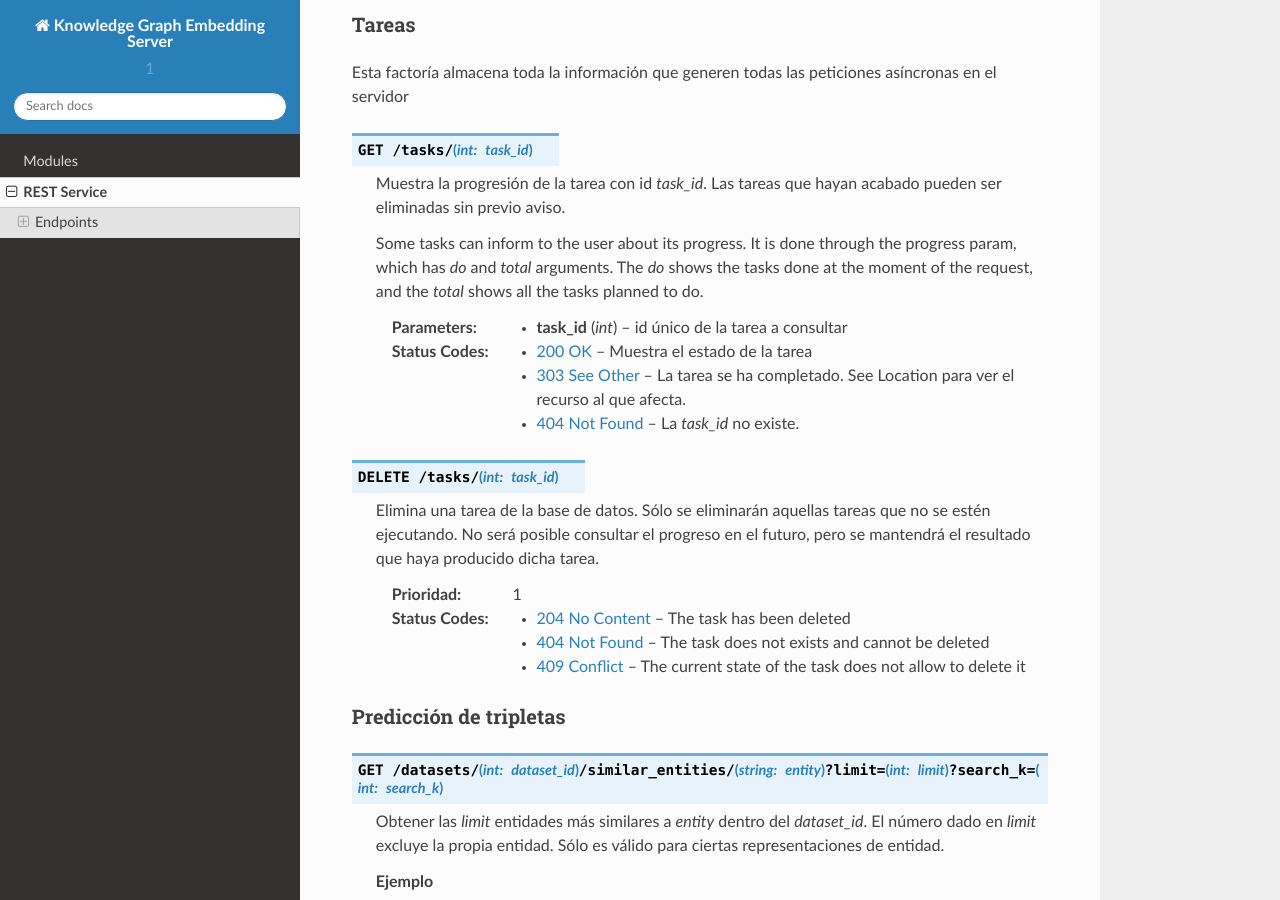
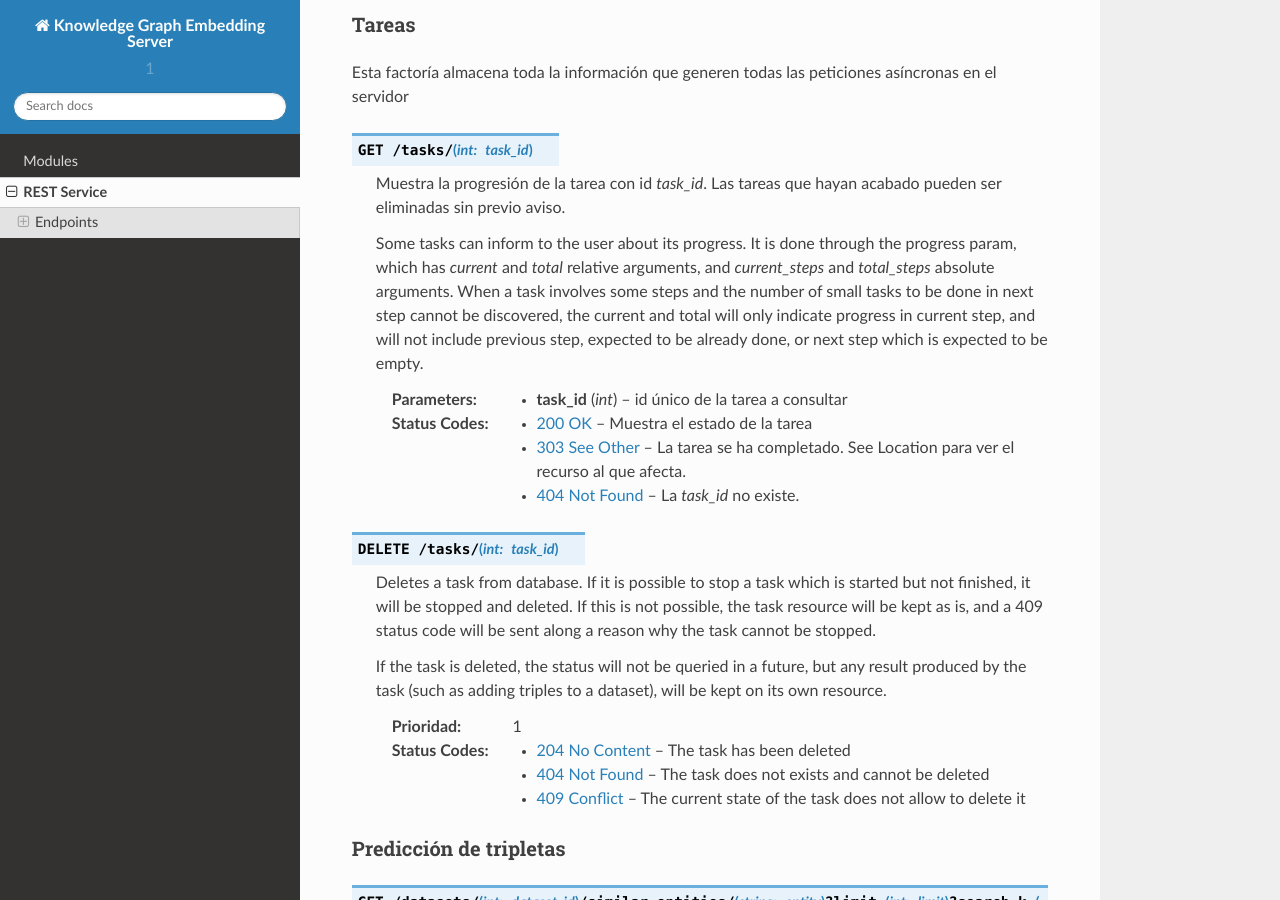
Before and after one commit to vfrico/kge-server, a Sphinx documentation site: the page built from doc/source/modules/restservice.rst, in a window 1280 px wide and 900 px high, scrolled down 3075 px. Built offline with Sphinx 7.4.7 and the Read the Docs theme 2.0.0, drawn with Linux system fonts in a browser that asks for light colours.

Commit message:
Little bug fixes and expanded status information

```diff
--- a/doc/source/modules/restservice.rst
+++ b/doc/source/modules/restservice.rst
@@ -192,9 +192,12 @@ asíncronas en el servidor
     acabado pueden ser eliminadas sin previo aviso.
 
     Some tasks can inform to the user about its progress. It is done through
-    the progress param, which has *do* and *total* arguments. The *do* shows
-    the tasks done at the moment of the request, and the *total* shows all the
-    tasks planned to do.
+    the progress param, which has *current* and *total* relative arguments, and
+    *current_steps* and *total_steps* absolute arguments. When a task involves
+    some steps and the number of small tasks to be done in next step cannot
+    be discovered, the current and total will only indicate progress in current
+    step, and will not include previous step, expected to be already done, or next
+    step which is expected to be empty.
 
     :param int task_id: id único de la tarea a consultar
     :statuscode 200: Muestra el estado de la tarea
@@ -205,9 +208,14 @@ asíncronas en el servidor
 
 .. http:delete:: /tasks/(int:task_id)
 
-    Elimina una tarea de la base de datos. Sólo se eliminarán aquellas tareas
-    que no se estén ejecutando. No será posible consultar el progreso en el
-    futuro, pero se mantendrá el resultado que haya producido dicha tarea.
+    Deletes a task from database. If it is possible to stop a task which is
+    started but not finished, it will be stopped and deleted. If this is not
+    possible, the task resource will be kept as is, and a 409 status code will
+    be sent along a reason why the task cannot be stopped.
+
+    If the task is deleted, the status will not be queried in a future, but any
+    result produced by the task (such as adding triples to a dataset), will
+    be kept on its own resource.
 
     :prioridad: 1
     :statuscode 204: The task has been deleted
```
Also changed, not shown: 4 other files.
